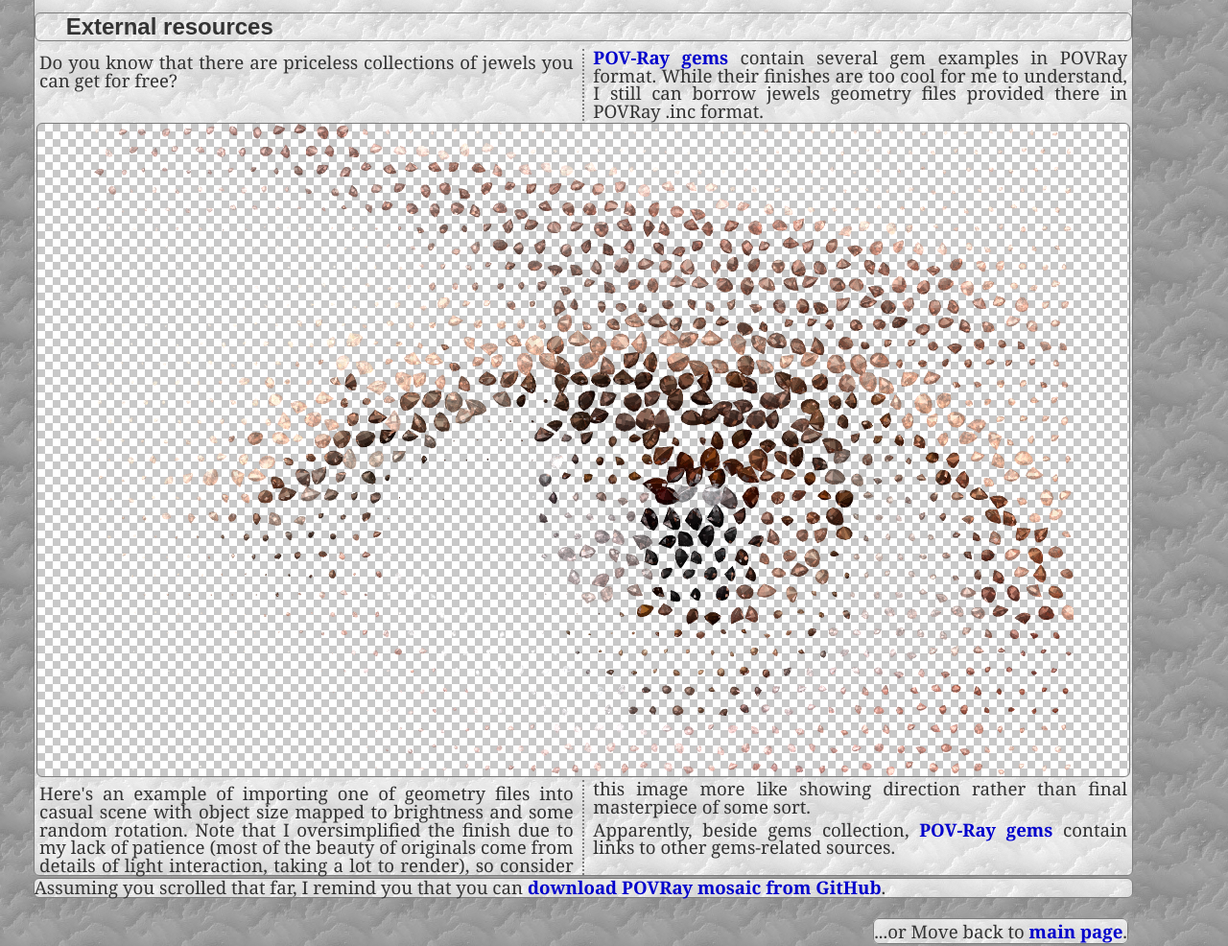
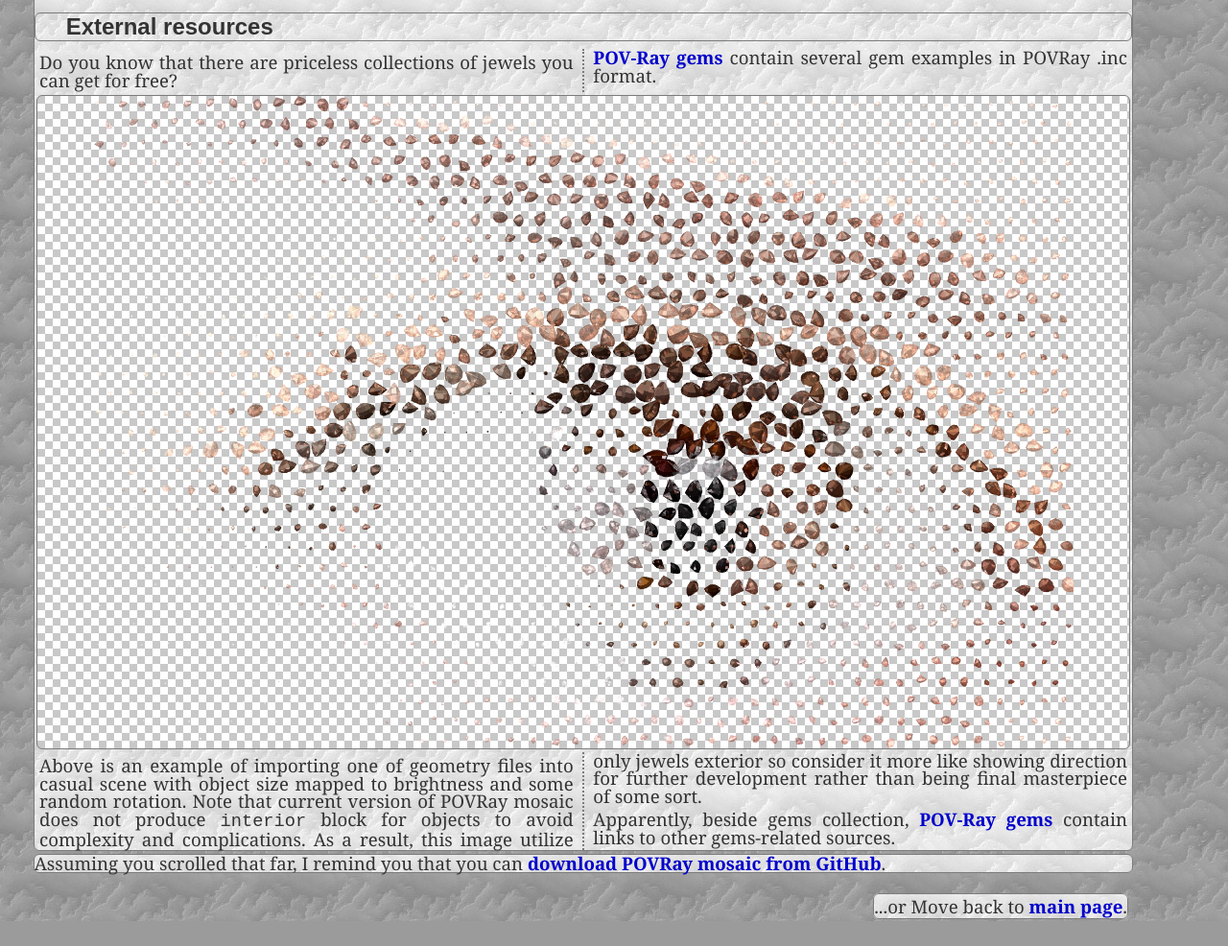
Before and after one commit to Dnyarri/dnyarri.github.io, a plain HTML site: page pov3zaika.html in a window 1280 px wide. Shown: the part 1520-2506 px from the top of the page at 96% size. After the commit the page ends 2480 px from the top, so only its background shows below. Drawn offline with Linux system fonts and the light colour scheme.

Commit message:
minor editing

```diff
--- a/pov3zaika.html
+++ b/pov3zaika.html
@@ -35,9 +35,9 @@
         <p>"preset_01.inc" is included in distribution and defines icosahedron. Sorry for a small preview, surely you'll find a use for icosahedron in something bigger. Icosaheda don't grow on trees, after all.</p>
         <h3 style='column-span: all;'>External resources</h3>
         <p>Do you know that there are priceless collections of jewels you can get for free?</p>
-        <p><a href='https://github.com/syanenko/povgems' target='_top'>POV-Ray gems</a> contain several gem examples in POVRay format. While their finishes are too cool for me to understand, I still can borrow jewels geometry files provided there in POVRay .inc format.</p>
+        <p><a href='https://github.com/syanenko/povgems' target='_top'>POV-Ray gems</a> contain several gem examples in POVRay .inc format.</p>
         <div class='justborder center chess' style='column-span: all;'><img src='3z/305.png' width='1021'></div>
-        <p>Here's an example of importing one of geometry files into casual scene with object size mapped to brightness and some random rotation. Note that I oversimplified the finish due to my lack of patience (most of the beauty of originals come from details of light interaction, taking a lot to render), so consider this image more like showing direction rather than final masterpiece of some sort.</p>
+        <p>Above is an example of importing one of geometry files into casual scene with object size mapped to brightness and some random rotation. Note that current version of POVRay mosaic does not produce <span class='pre'>interior</span> block for objects to avoid complexity and complications. As a result, this image utilize only jewels exterior so consider it more like showing direction for further development rather than being final masterpiece of some sort.</p>
         <p>Apparently, beside gems collection, <a href='https://github.com/syanenko/povgems' target='_top'>POV-Ray gems</a> contain links to other gems-related sources.</p>
     </div>
     <p class='lightbg justborder'>Assuming you scrolled that far, I remind you that you can <a href='https://github.com/Dnyarri/POVmosaic' target='_top'>download POVRay mosaic from GitHub</a>.</p>
```
Also changed, not shown: povzaika.html (+1 -1 lines).
